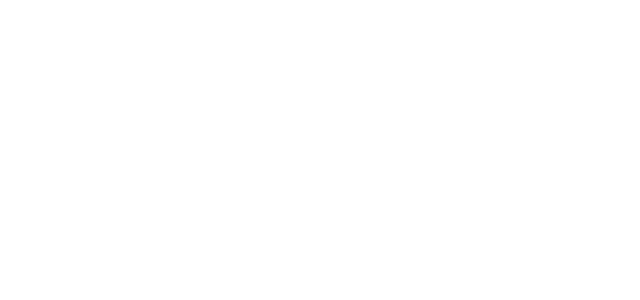
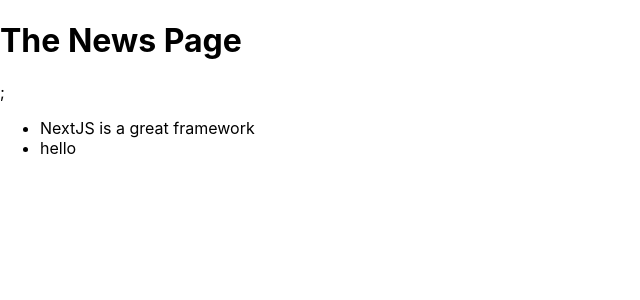
Before and after one commit to kennedymark680/learn-next, a Next.js app: page /news in a window 1280 px wide. Shown: the top 300 px of the page, without its empty margins (0-640 px from the left). Built offline with nearby package versions, Linux system fonts and the light colour scheme.

Commit message:
added getStaticProps

```diff
--- a/pages/news/index.js
+++ b/pages/news/index.js
@@ -3,8 +3,16 @@ import { Fragment } from "react";
 
 // our-domain.com/news
 
-function NewsPage() {
-  return;
+export const getStaticProps = async () => {
+  return {
+    props: {
+      greeting: "hello",
+    },
+  };
+};
+
+function NewsPage(props) {
+  return (
     <Fragment>
       <h1>The News Page</h1>;
       <ul>
@@ -13,9 +21,10 @@ function NewsPage() {
             NextJS is a great framework
           </Link>
         </li>
-      <li>Anther</li>
+        <li>{props.greeting}</li>
       </ul>
-  </Fragment>;
+    </Fragment>
+  );
 }
 
 export default NewsPage;
```
Lines whose indentation alone changed are shown as unchanged.
